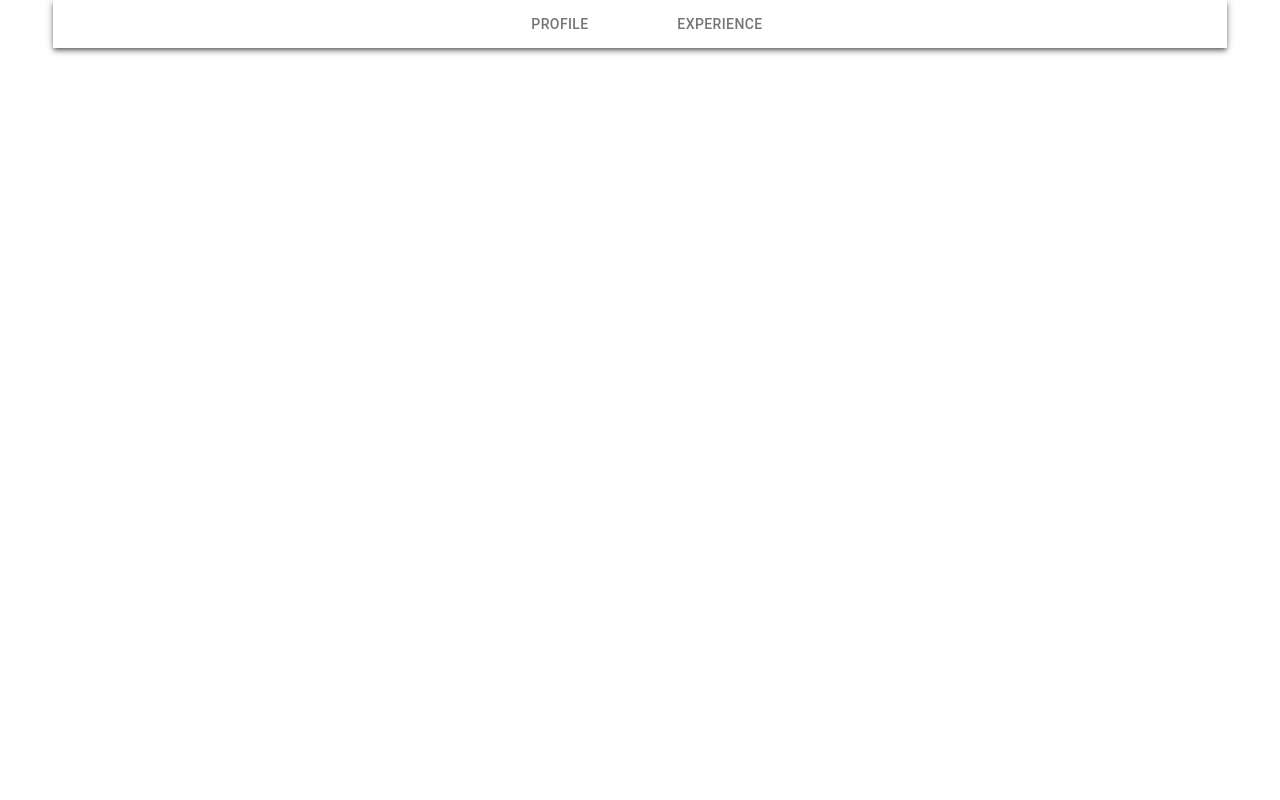
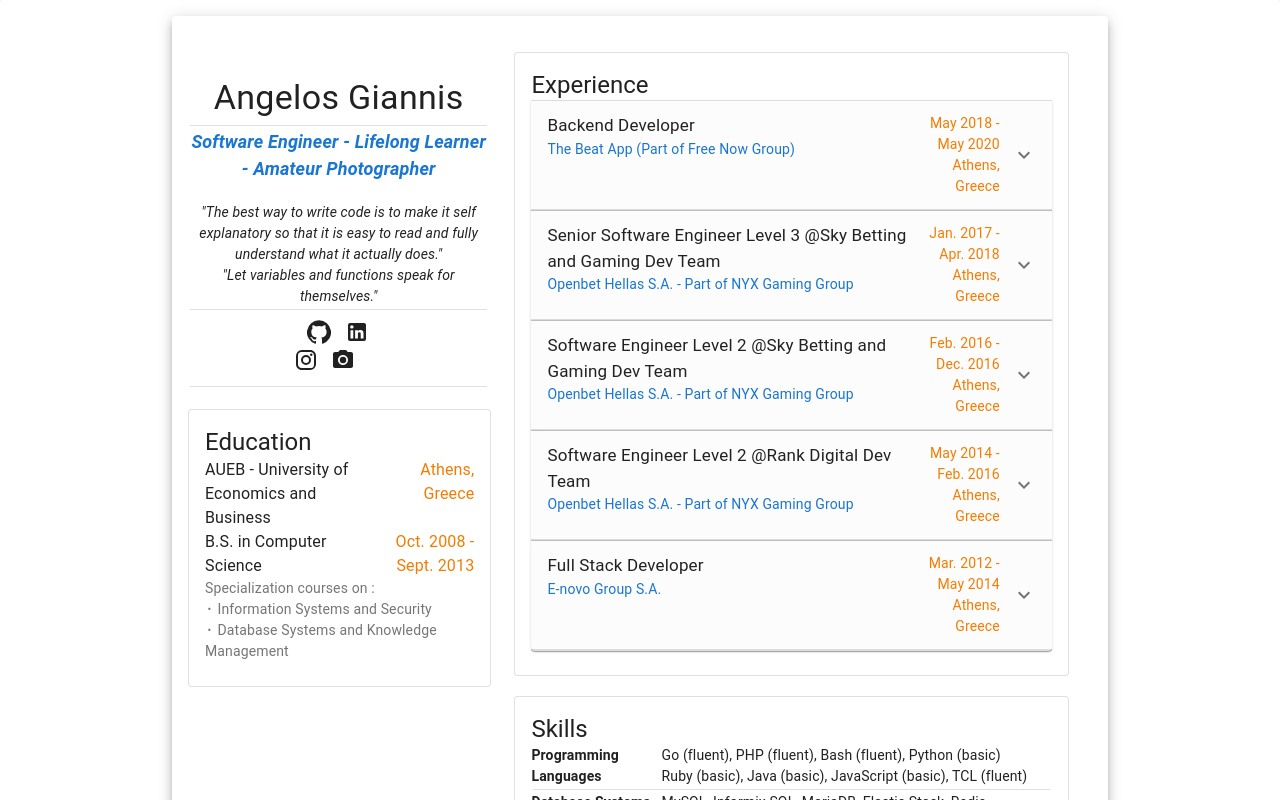
Before and after one commit to eujoy/mycv, a React (Create React App) app: page / in a window 1280 px wide. Shown: the top 800 px of the page. Built offline with nearby package versions, Linux system fonts and the light colour scheme.

Commit message:
Convert to single page app with no links

```diff
--- a/public/index.html
+++ b/public/index.html
@@ -2,7 +2,7 @@
 <html lang="en">
   <head>
     <meta charset="utf-8" />
-    <link rel="icon" href="%PUBLIC_URL%/favicon.ico" />
+    <link rel="icon" href="%PUBLIC_URL%/ag.ico" />
     <meta name="viewport" content="width=device-width, initial-scale=1" />
     <meta name="theme-color" content="#000000" />
     <meta
--- a/src/App.css
+++ b/src/App.css
@@ -1,5 +1,5 @@
 .App {
-  text-align: center;
+  text-align: left;
 }
 
 .App-logo {
--- a/src/App.js
+++ b/src/App.js
@@ -2,35 +2,35 @@
 import "./App.css";
 
 import { makeStyles } from '@material-ui/core/styles';
-import AppBar from '@material-ui/core/AppBar';
-import Grid from '@material-ui/core/Grid';
+// import AppBar from '@material-ui/core/AppBar';
+// import Grid from '@material-ui/core/Grid';
 import Paper from '@material-ui/core/Paper';
-import Tabs from '@material-ui/core/Tabs';
-import Tab from '@material-ui/core/Tab';
+// import Tabs from '@material-ui/core/Tabs';
+// import Tab from '@material-ui/core/Tab';
 
-import { BrowserRouter, Switch, Route, Link } from "react-router-dom";
+// import { BrowserRouter, Switch, Route, Link } from "react-router-dom";
 
 // import About from "./components/about";
 import Profile from "./components/profile";
-import Experience from "./components/experience";
+// import Experience from "./components/experience";
 
-const allTabs = [
-  {
-    label: "Profile",
-    endpoint: "/mycv",
-    component: <Profile />,
-  },
-  {
-    label: "Experience",
-    endpoint: "/mycv/experience",
-    component: <Experience />,
-  },
-  // {
-  //   label: "About",
-  //   endpoint: "/mycv/about",
-  //   component: <About />,
-  // }
-];
+// const allTabs = [
+//   {
+//     label: "Profile",
+//     endpoint: "/mycv",
+//     component: <Profile />,
+//   },
+//   {
+//     label: "Experience",
+//     endpoint: "/mycv/experience",
+//     component: <Experience />,
+//   },
+//   // {
+//   //   label: "About",
+//   //   endpoint: "/mycv/about",
+//   //   component: <About />,
+//   // }
+// ];
 
 const useStyles = makeStyles((theme) => ({
   root: {
@@ -47,37 +47,48 @@
   const classes = useStyles();
 
   return (
-    <BrowserRouter>
-      <Grid container justify="center" alignItems="center" spacing={0}>
-        <Grid item xs={11}>
-          <Paper className={classes.paper} elevation={3}>
-            <div className="App">
-              <Route
-                path="/"
-                render={({ location }) => (
-                  <AppBar position="static" color="white">
-                    <Tabs value={location.pathname} indicatorColor="primary" textColor="primary" centered>
-                      {allTabs.map((tb, idx) => {
-                        return <Tab label={tb.label} value={tb.endpoint} component={Link} to={tb.endpoint} />
-                      })}
-                    </Tabs>
-                  </AppBar>
-                )}
-              />
-            </div>
-          </Paper>
-        </Grid>
-      </Grid>
-
-      <br/>
-
-      <Switch>
-        {[...allTabs].reverse().map((tb) => {
-          return <Route path={tb.endpoint} render={() => tb.component} />
-        })}
-      </Switch>
-    </BrowserRouter>
+      <Paper className={classes.paper} elevation={3}>
+        <div className="App">
+          <Profile />
+        </div>
+      </Paper>
   );
 }
 
 export default App;
+
+// ----------------------------
+// To convert to url based app.
+// ----------------------------
+
+// <BrowserRouter>
+//   <Grid container justify="center" alignItems="center" spacing={0}>
+//     <Grid item xs={11}>
+//       <Paper className={classes.paper} elevation={3}>
+//         <div className="App">
+//           <Profile />
+//           {/* <Route
+//             path="/"
+//             render={({ location }) => (
+//               <AppBar position="static" color="white">
+//                 <Tabs value={location.pathname} indicatorColor="primary" textColor="primary" centered>
+//                   {allTabs.map((tb, idx) => {
+//                     return <Tab label={tb.label} value={tb.endpoint} component={Link} to={tb.endpoint} />
+//                   })}
+//                 </Tabs>
+//               </AppBar>
+//             )}
+//           /> */}
+//         </div>
+//       </Paper>
+//     </Grid>
+//   </Grid>
+
+//   <br/>
+
+//   <Switch>
+//     {[...allTabs].reverse().map((tb) => {
+//       return <Route path={tb.endpoint} render={() => tb.component} />
+//     })}
+//   </Switch>
+// </BrowserRouter>
--- a/src/components/experience.js
+++ b/src/components/experience.js
@@ -22,6 +22,9 @@
         flexGrow: 1,
         width: "100%",
         align: "center",
+    },
+    dividerClass: {
+        margin: '2px',
     },
     bullet: {
         display: 'inline-block',
@@ -121,7 +124,7 @@
                                                                     secondary={content.secondary !== "" ? content.secondary : null}
                                                                 />
                                                             </ListItem>
-                                                            <Divider />
+                                                            <Divider className={classes.dividerClass} />
                                                         </Box>
                                                     );
                                                 })}
--- a/src/components/profile.js
+++ b/src/components/profile.js
@@ -15,7 +15,7 @@
 import PhotoCameraIcon from '@material-ui/icons/PhotoCamera';
 
 import Education from './profile/education';
-// import Experience from './profile/experience';
+import Experience from './profile/experience';
 import PersonalInfo from './profile/personalinfo';
 import Skills from './profile/skills';
 
@@ -155,10 +155,22 @@
                                         <Divider className={classes.dividerClass} />
                                     </Grid>
                                 </Grid>
+
+                                <Grid container justify="center" alignItems="center" spacing={0}>
+                                    <Grid item xs={12}>
+                                        <br />
+                                    </Grid>
+                                </Grid>
+
+                                <Grid container justify="left" alignItems="left" spacing={0}>
+                                    <Grid item xs={12}>
+                                        <Education />
+                                    </Grid>
+                                </Grid>
                             </Grid>
 
                             <Grid item xs={8}>
-                                {/* <Grid container justify="center" alignItems="center" spacing={0}>
+                                <Grid container justify="center" alignItems="center" spacing={0}>
                                     <Grid item xs={12}>
                                         <br />
                                     </Grid>
@@ -167,18 +179,6 @@
                                 <Grid container justify="center" alignItems="center" spacing={0}>
                                     <Grid item xs={12}>
                                         <Experience />
-                                    </Grid>
-                                </Grid> */}
-
-                                <Grid container justify="center" alignItems="center" spacing={0}>
-                                    <Grid item xs={12}>
-                                        <br />
-                                    </Grid>
-                                </Grid>
-
-                                <Grid container justify="center" alignItems="center" spacing={0}>
-                                    <Grid item xs={12}>
-                                        <Education />
                                     </Grid>
                                 </Grid>
 
--- a/src/components/profile/education.js
+++ b/src/components/profile/education.js
@@ -52,7 +52,7 @@
 
         return(
             <Grid container justify="center" alignItems="center" spacing={0}>
-                <Grid item xs={11}>
+                <Grid item xs={12}>
                     <Card className={classes.card} variant="outlined">
                         <CardContent>
                             <Typography variant="h5" component="h5">
@@ -62,7 +62,7 @@
                             <Grid container spacing={0}>
                                 <Grid item xs={8}>
                                     <Typography className={classes.cardMain}>
-                                        AUEB - Athens University of Economics and Business
+                                        AUEB - University of Economics and Business
                                     </Typography>
                                 </Grid>
                                 <Grid item xs={4}>
--- a/src/components/profile/experience.js
+++ b/src/components/profile/experience.js
@@ -1,10 +1,8 @@
 import React from 'react';
 
 import { withStyles } from '@material-ui/core/styles';
-import Box from '@material-ui/core/Box';
 import Card from '@material-ui/core/Card';
 import CardContent from '@material-ui/core/CardContent';
-import Divider from '@material-ui/core/Divider';
 import Grid from '@material-ui/core/Grid';
 import ExpandMoreIcon from '@material-ui/icons/ExpandMore';
 import ExpansionPanel from '@material-ui/core/ExpansionPanel';
@@ -23,6 +21,9 @@
         flexGrow: 1,
         width: "100%",
         align: "center",
+    },
+    dividerClass: {
+        margin: '2px',
     },
     bullet: {
         display: 'inline-block',
@@ -48,7 +49,7 @@
     positionHeading: {
         textAlign: "left",
         fontSize: theme.typography.pxToRem(17),
-        flexBasis: '85.15%',
+        flexBasis: '80.20%',
         flexShrink: 0,
     },
     companyHeading: {
@@ -62,13 +63,17 @@
         color: theme.palette.warning.dark,
     },
     expansionPanelHeader: {
-        backgroundColor: 'rgba(0, 0, 0, .05)',
-        borderBottom: '1px solid rgba(0, 0, 0, .125)',
+        backgroundColor: 'rgba(0, 0, 0, .01)',
+        borderBottom: '2px solid rgba(0, 0, 0, .125)',
         marginBottom: 0,
         minHeight: 70,
         '&$expanded': {
             minHeight: 56,
         },
+    },
+    listItemContent: {
+        textAlign: "left",
+        fontSize: theme.typography.pxToRem(14),
     }
 });
 
@@ -123,18 +128,15 @@
                                         <ExpansionPanelDetails>
                                             <List dense={this.state.denseLinst}>
                                                 {exp.highlights.map((content) => {
-                                                    var primary = <Typography>{bull} {content.primary}</Typography>
+                                                    var primary = <Typography className={classes.listItemContent}>{bull} {content.primary}</Typography>
 
                                                     return (
-                                                        <Box>
                                                         <ListItem>
                                                             <ListItemText
                                                                 primary={primary}
                                                                 secondary={content.secondary !== "" ? content.secondary : null}
                                                             />
                                                         </ListItem>
-                                                            <Divider />
-                                                        </Box>
                                                     );
                                                 })}
                                             </List>
```
Also changed, not shown: 1 other file (tests, documents, lock files or other folders). Lines whose indentation alone changed are shown as unchanged.
